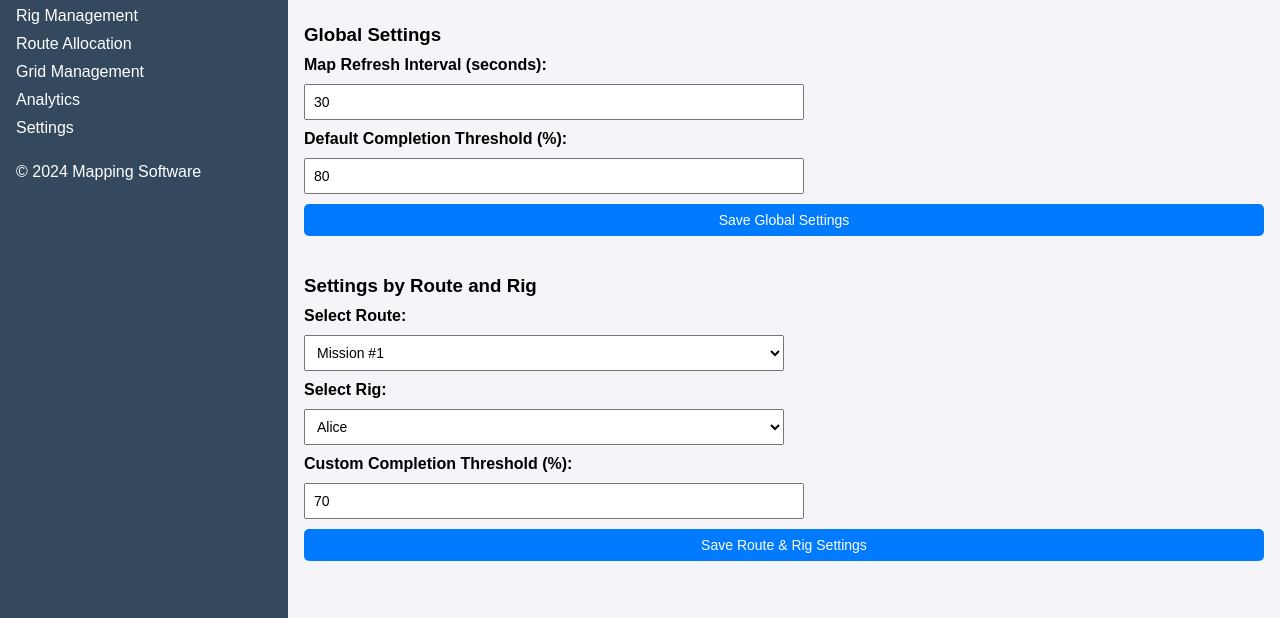
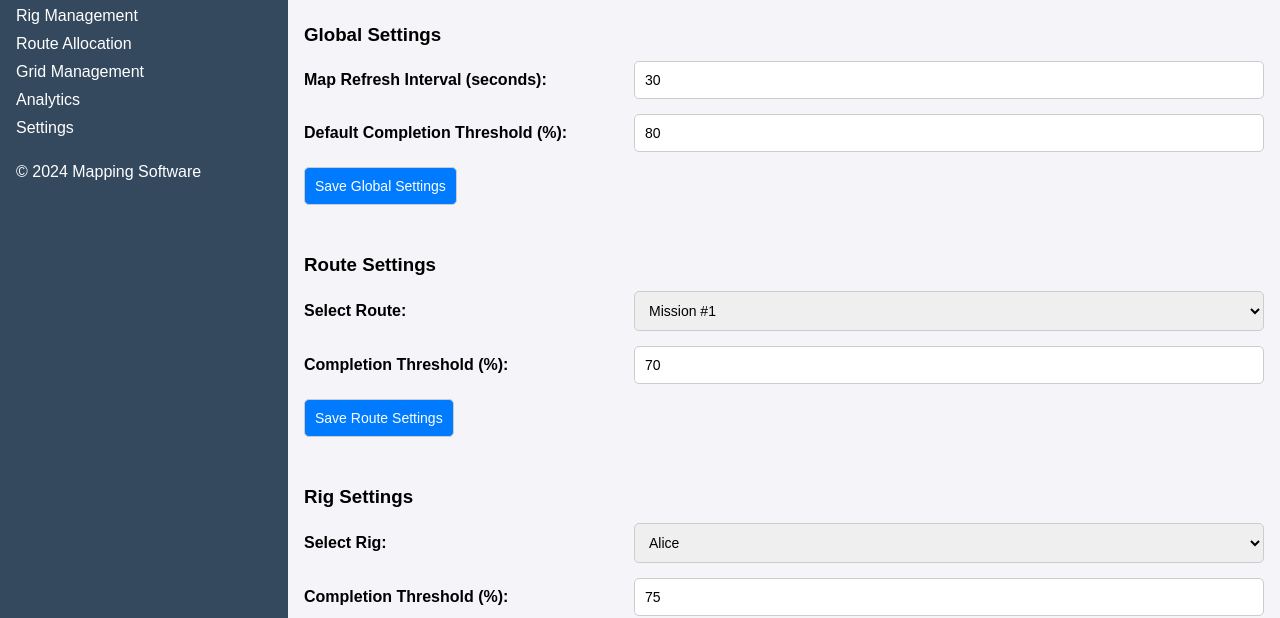
Before and after one commit to misra-jitas/navmiiroadmap, a plain HTML site: page mappingtool/pages/settings.html in a window 1280 px wide. Shown: the part 190-808 px from the top of the page. Drawn offline with Linux system fonts and the light colour scheme.

Commit message:
settings2

```diff
--- a/mappingtool/pages/settings.html
+++ b/mappingtool/pages/settings.html
@@ -7,41 +7,41 @@
     <link rel="stylesheet" href="../css/styles.css">
     <style>
         .settings-section {
-            margin-bottom: 20px;
+            margin-bottom: 30px;
         }
 
         .settings-section h3 {
-            margin-bottom: 10px;
+            margin-bottom: 15px;
         }
 
-        .settings-section form {
-            display: flex;
-            flex-direction: column;
-            gap: 10px;
+        .settings-form {
+            display: grid;
+            grid-template-columns: 1fr 2fr;
+            gap: 15px;
         }
 
-        .settings-section label {
+        .settings-form label {
             font-weight: bold;
+            align-self: center;
         }
 
-        .settings-section input,
-        .settings-section select,
-        .settings-section button {
-            padding: 8px;
+        .settings-form input,
+        .settings-form select,
+        .settings-form button {
+            padding: 10px;
             font-size: 14px;
-            width: 50%;
-        }
-
-        .settings-section button {
-            width: auto;
-            background-color: #007bff;
-            color: white;
-            border: none;
-            cursor: pointer;
+            border: 1px solid #ccc;
             border-radius: 5px;
         }
 
-        .settings-section button:hover {
+        .settings-form button {
+            width: fit-content;
+            background-color: #007bff;
+            color: white;
+            cursor: pointer;
+        }
+
+        .settings-form button:hover {
             background-color: #0056b3;
         }
     </style>
@@ -70,41 +70,56 @@
         <!-- Content Section -->
         <div class="content">
             <h2>Settings</h2>
+
+            <!-- Global Settings -->
             <div class="settings-section">
                 <h3>Global Settings</h3>
-                <form>
-                    <label for="map-refresh-interval">Map Refresh Interval (seconds):</label>
-                    <input type="number" id="map-refresh-interval" name="map-refresh-interval" min="10" max="3600" value="30">
+                <form class="settings-form">
+                    <label for="map-refresh">Map Refresh Interval (seconds):</label>
+                    <input type="number" id="map-refresh" min="10" max="3600" value="30">
 
-                    <label for="default-completion-threshold">Default Completion Threshold (%):</label>
-                    <input type="number" id="default-completion-threshold" name="default-completion-threshold" min="1" max="100" value="80">
+                    <label for="default-threshold">Default Completion Threshold (%):</label>
+                    <input type="number" id="default-threshold" min="1" max="100" value="80">
 
                     <button type="button" id="save-global-settings">Save Global Settings</button>
                 </form>
             </div>
+
+            <!-- Route Settings -->
             <div class="settings-section">
-                <h3>Settings by Route and Rig</h3>
-                <form>
-                    <label for="select-route">Select Route:</label>
-                    <select id="select-route" name="select-route">
+                <h3>Route Settings</h3>
+                <form class="settings-form">
+                    <label for="route-select">Select Route:</label>
+                    <select id="route-select">
                         <option value="Mission #1">Mission #1</option>
                         <option value="Mission #2">Mission #2</option>
                         <option value="Mission #3">Mission #3</option>
                         <option value="Mission #4">Mission #4</option>
                     </select>
 
-                    <label for="select-rig">Select Rig:</label>
-                    <select id="select-rig" name="select-rig">
+                    <label for="route-threshold">Completion Threshold (%):</label>
+                    <input type="number" id="route-threshold" min="1" max="100" value="70">
+
+                    <button type="button" id="save-route-settings">Save Route Settings</button>
+                </form>
+            </div>
+
+            <!-- Rig Settings -->
+            <div class="settings-section">
+                <h3>Rig Settings</h3>
+                <form class="settings-form">
+                    <label for="rig-select">Select Rig:</label>
+                    <select id="rig-select">
                         <option value="Alice">Alice</option>
                         <option value="Bob">Bob</option>
                         <option value="Charlie">Charlie</option>
                         <option value="Diana">Diana</option>
                     </select>
 
-                    <label for="custom-completion-threshold">Custom Completion Threshold (%):</label>
-                    <input type="number" id="custom-completion-threshold" name="custom-completion-threshold" min="1" max="100" value="70">
+                    <label for="rig-threshold">Completion Threshold (%):</label>
+                    <input type="number" id="rig-threshold" min="1" max="100" value="75">
 
-                    <button type="button" id="save-route-rig-settings">Save Route & Rig Settings</button>
+                    <button type="button" id="save-rig-settings">Save Rig Settings</button>
                 </form>
             </div>
         </div>
@@ -115,16 +130,21 @@
     </div>
     <script>
         document.getElementById('save-global-settings').addEventListener('click', () => {
-            const refreshInterval = document.getElementById('map-refresh-interval').value;
-            const completionThreshold = document.getElementById('default-completion-threshold').value;
-            alert(`Global Settings Saved:\n- Refresh Interval: ${refreshInterval} seconds\n- Completion Threshold: ${completionThreshold}%`);
+            const mapRefresh = document.getElementById('map-refresh').value;
+            const defaultThreshold = document.getElementById('default-threshold').value;
+            alert(`Global Settings Saved:\n- Map Refresh: ${mapRefresh}s\n- Completion Threshold: ${defaultThreshold}%`);
         });
 
-        document.getElementById('save-route-rig-settings').addEventListener('click', () => {
-            const selectedRoute = document.getElementById('select-route').value;
-            const selectedRig = document.getElementById('select-rig').value;
-            const customThreshold = document.getElementById('custom-completion-threshold').value;
-            alert(`Route & Rig Settings Saved:\n- Route: ${selectedRoute}\n- Rig: ${selectedRig}\n- Custom Completion Threshold: ${customThreshold}%`);
+        document.getElementById('save-route-settings').addEventListener('click', () => {
+            const route = document.getElementById('route-select').value;
+            const routeThreshold = document.getElementById('route-threshold').value;
+            alert(`Route Settings Saved:\n- Route: ${route}\n- Completion Threshold: ${routeThreshold}%`);
+        });
+
+        document.getElementById('save-rig-settings').addEventListener('click', () => {
+            const rig = document.getElementById('rig-select').value;
+            const rigThreshold = document.getElementById('rig-threshold').value;
+            alert(`Rig Settings Saved:\n- Rig: ${rig}\n- Completion Threshold: ${rigThreshold}%`);
         });
     </script>
 </body>
```
